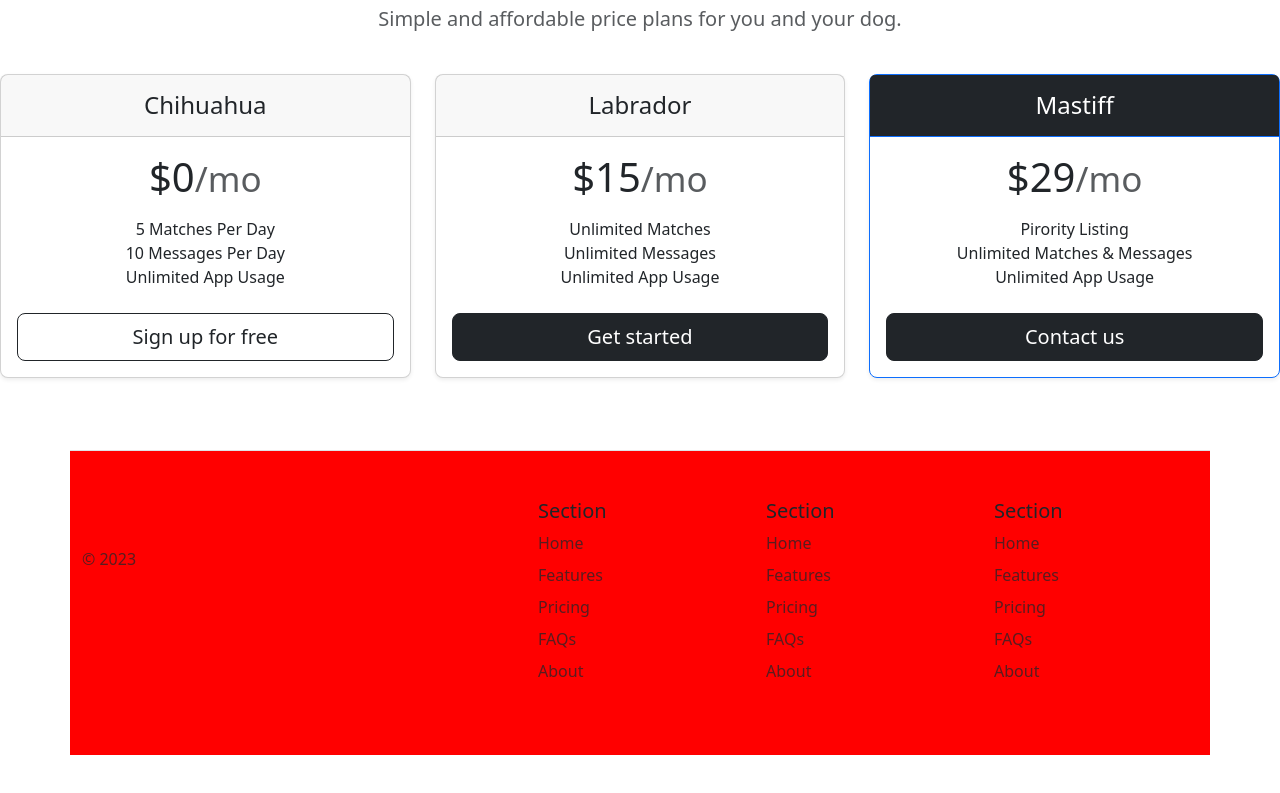
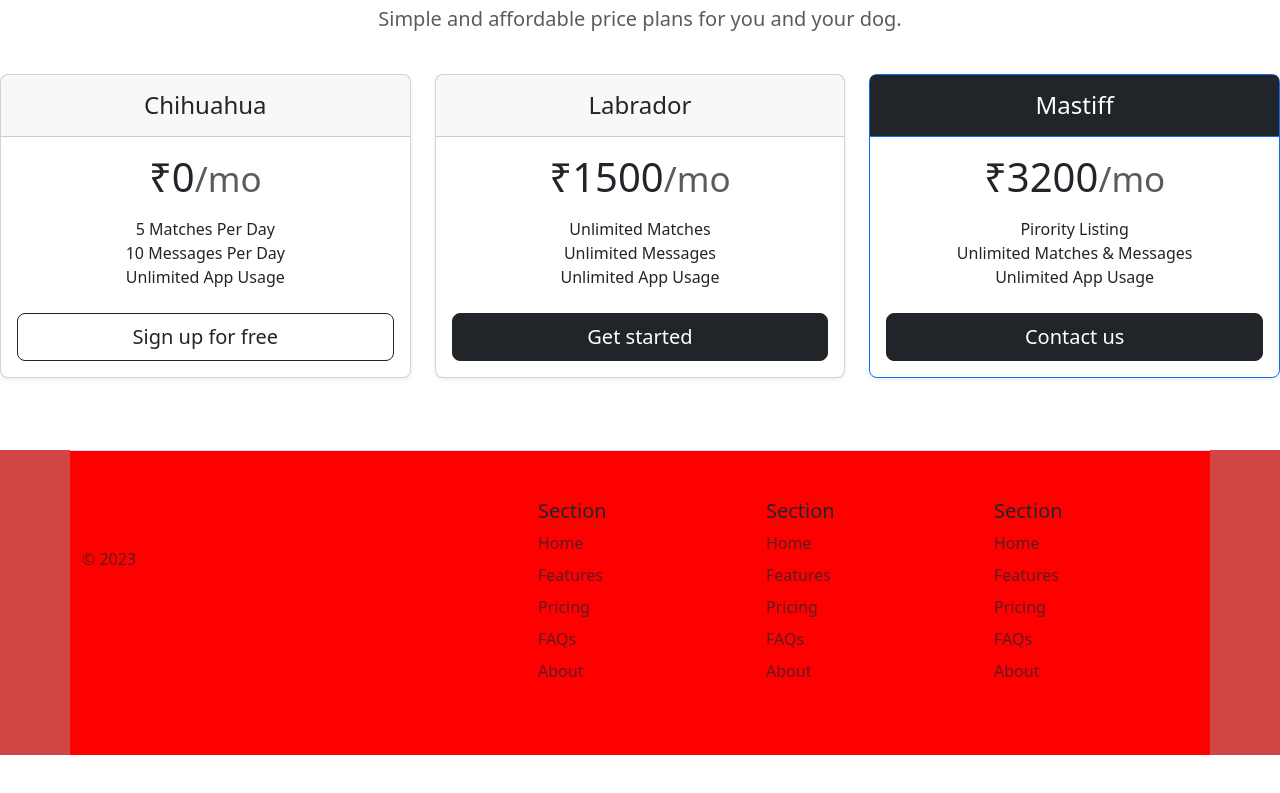
Before and after one commit to Tejahereppl/Tejahereppl.github.io, a plain HTML site: page index.html in a window 1280 px wide. Shown: the part 1526-2319 px from the top of the page. Drawn offline with nearby package versions, Linux system fonts and the light colour scheme; files that its build step writes are made by us from their sources.

Commit message:
Update index.html and styles.css for better layout

```diff
--- a/index.html
+++ b/index.html
@@ -144,7 +144,7 @@ Easy to use</h3>
               <h4 class="my-0 fw-normal">Chihuahua</h4>
             </div>
             <div class="card-body">
-              <h1 class="card-title pricing-card-title">$0<small class="text-body-secondary fw-light">/mo</small></h1>
+              <h1 class="card-title pricing-card-title">₹0<small class="text-body-secondary fw-light">/mo</small></h1>
               <ul class="list-unstyled mt-3 mb-4">
                 <li>5 Matches Per Day</li>
                 <li>10 Messages Per Day</li>
@@ -161,7 +161,7 @@ Easy to use</h3>
               </h4>
             </div>
             <div class="card-body">
-              <h1 class="card-title pricing-card-title">$15<small class="text-body-secondary fw-light">/mo</small></h1>
+              <h1 class="card-title pricing-card-title">₹1500<small class="text-body-secondary fw-light">/mo</small></h1>
               <ul class="list-unstyled mt-3 mb-4">
                 <li>Unlimited Matches</li>
                 <li>Unlimited Messages</li>
@@ -178,7 +178,7 @@ Easy to use</h3>
               <h4 class="my-0 fw-normal">Mastiff</h4>
             </div>
             <div class="card-body">
-              <h1 class="card-title pricing-card-title">$29<small class="text-body-secondary fw-light">/mo</small></h1>
+              <h1 class="card-title pricing-card-title">₹3200<small class="text-body-secondary fw-light">/mo</small></h1>
               <ul class="list-unstyled mt-3 mb-4">
                 <li>Pirority Listing</li>
                   <li>  Unlimited Matches & Messages</li>
@@ -197,7 +197,7 @@ Easy to use</h3>
 
   </section>
   <!-- Footer -->
-  <section id="footer">
+  <section id="footer" style = "background-color: rgb(209, 69, 69);">
     <div class="container">
       <footer class="row row-cols-1 row-cols-sm-2 row-cols-md-5 py-5 my-5 border-top">
         <div class="col mb-3">
```
